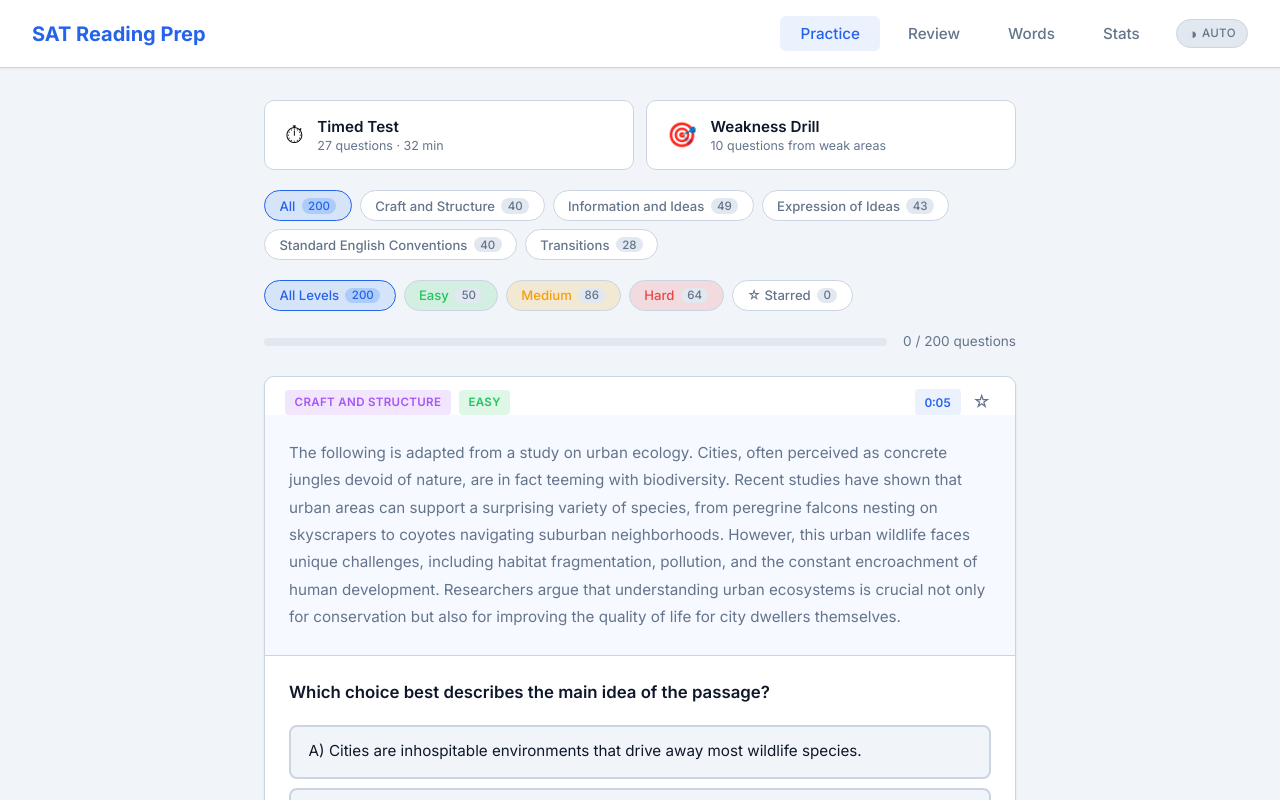
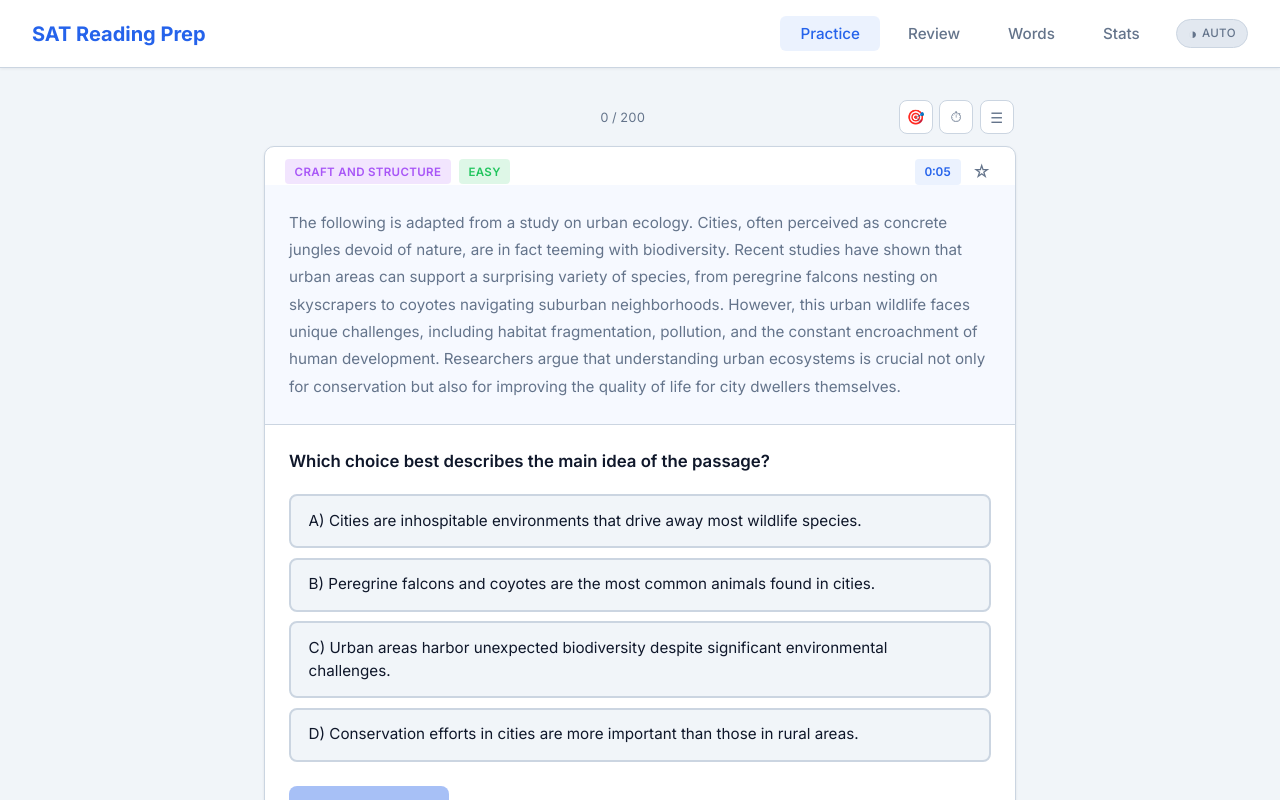
Before and after one commit to Joboyoyo/SATprep, a React (Vite) app: page / in a window 1280 px wide. Shown: the top 800 px of the page. Built offline with nearby package versions, Linux system fonts and the light colour scheme.

Commit message:
Revamp practice page: clean arena layout, filters behind toggle

```diff
--- a/src/App.css
+++ b/src/App.css
@@ -908,6 +908,90 @@ body {
   }
 }
 
+/* Arena Mode */
+.arena {
+  max-width: 800px;
+  margin: 0 auto;
+}
+
+.arena-hud {
+  display: flex;
+  justify-content: space-between;
+  align-items: center;
+  margin-bottom: 0.75rem;
+  padding: 0 0.15rem;
+}
+
+.arena-hud-left,
+.arena-hud-right {
+  display: flex;
+  gap: 0.4rem;
+  align-items: center;
+  min-width: 80px;
+}
+
+.arena-hud-left {
+  justify-content: flex-start;
+}
+
+.arena-hud-right {
+  justify-content: flex-end;
+}
+
+.arena-hud-center {
+  text-align: center;
+}
+
+.arena-count {
+  font-size: 0.8rem;
+  color: var(--text-muted);
+  font-variant-numeric: tabular-nums;
+}
+
+.arena-btn {
+  background: var(--bg-card);
+  border: 1px solid var(--border);
+  color: var(--text-muted);
+  width: 34px;
+  height: 34px;
+  border-radius: 8px;
+  font-size: 0.9rem;
+  cursor: pointer;
+  display: flex;
+  align-items: center;
+  justify-content: center;
+  transition: all 0.15s;
+  font-family: inherit;
+}
+
+.arena-btn:hover {
+  color: var(--text);
+  border-color: var(--primary);
+}
+
+.arena-btn-active {
+  background: rgba(59, 130, 246, 0.1);
+  border-color: var(--primary);
+  color: var(--primary);
+}
+
+.arena-filters {
+  background: var(--bg-card);
+  border: 1px solid var(--border);
+  border-radius: var(--radius);
+  padding: 0.85rem;
+  margin-bottom: 0.85rem;
+  display: flex;
+  flex-direction: column;
+  gap: 0.6rem;
+  animation: slideDown 0.15s ease-out;
+}
+
+@keyframes slideDown {
+  from { opacity: 0; transform: translateY(-8px); }
+  to { opacity: 1; transform: translateY(0); }
+}
+
 /* Previous Question */
 .btn-prev {
   background: transparent;
--- a/src/App.jsx
+++ b/src/App.jsx
@@ -1,7 +1,6 @@
 import { useState, useCallback, useMemo, useEffect, useRef } from 'react'
 import Navbar from './components/Navbar'
 import QuestionCard from './components/QuestionCard'
-import ProgressBar from './components/ProgressBar'
 import ReviewQueue from './components/ReviewQueue'
 import questions from './data/questions'
 import StatsPanel from './components/StatsPanel'
@@ -82,6 +81,7 @@ export default function App() {
   const [reviewingPrev, setReviewingPrev] = useState(null)
   const [starredOnly, setStarredOnly] = useState(false)
   const [starredIds, setStarredIds] = useState(() => getStarred())
+  const [showFilters, setShowFilters] = useState(false)
 
   // Session state
   const [sessionMode, setSessionMode] = useState('free') // 'free' | 'weakness' | 'timed'
@@ -288,7 +288,6 @@ export default function App() {
                     Exit
                   </button>
                 </div>
-                <ProgressBar current={sessionIndex} total={sessionQueue.length} />
                 {currentQuestion && (
                   <QuestionCard
                     key={key}
@@ -300,24 +299,36 @@ export default function App() {
                 )}
               </div>
             ) : (
-              <>
-                <div className="session-modes">
-                  <button className="session-mode-btn session-mode-timed" onClick={startTimed}>
-                    <span className="session-mode-icon">⏱</span>
-                    <span className="session-mode-label">
-                      <strong>Timed Test</strong>
-                      <small>{TIMED_TEST_COUNT} questions · 32 min</small>
-                    </span>
+              <div className="arena">
+                {/* Minimal HUD */}
+                <div className="arena-hud">
+                  <div className="arena-hud-left">
+                    {lastAnsweredQuestion && !reviewingPrev && (
+                      <button className="arena-btn" onClick={handlePrevious} title="Previous question">
+                        ←
                       </button>
-                  <button className="session-mode-btn session-mode-weakness" onClick={startWeakness}>
-                    <span className="session-mode-icon">🎯</span>
-                    <span className="session-mode-label">
-                      <strong>Weakness Drill</strong>
-                      <small>{WEAKNESS_COUNT} questions from weak areas</small>
-                    </span>
+                    )}
+                    {reviewingPrev && (
+                      <button className="arena-btn" onClick={handleBackToCurrent}>
+                        Back
+                      </button>
+                    )}
+                  </div>
+                  <div className="arena-hud-center">
+                    <span className="arena-count">{answeredInCategory} / {filtered.length}</span>
+                  </div>
+                  <div className="arena-hud-right">
+                    <button className="arena-btn" onClick={startWeakness} title="Weakness Drill">🎯</button>
+                    <button className="arena-btn" onClick={startTimed} title="Timed Test">⏱</button>
+                    <button className={`arena-btn ${showFilters ? 'arena-btn-active' : ''}`} onClick={() => setShowFilters(f => !f)} title="Filters">
+                      ☰
                     </button>
                   </div>
+                </div>
 
+                {/* Collapsible filter drawer */}
+                {showFilters && (
+                  <div className="arena-filters">
                     <div className="category-filters">
                       {CATEGORIES.map(cat => (
                         <button
@@ -351,23 +362,19 @@ export default function App() {
                           setStarredIds(getStarred())
                           setStarredOnly(s => !s)
                         }}
-                    title="Show only starred questions"
                       >
                         {starredOnly ? '★' : '☆'} Starred
                         <span className="chip-count">{starredIds.length}</span>
                       </button>
                     </div>
-
-                <ProgressBar current={answeredInCategory} total={filtered.length} />
-
-                {reviewingPrev ? (
-                  <div className="prev-review">
-                    <div className="prev-review-header">
-                      <span className="prev-review-label">Reviewing previous question</span>
-                      <button className="btn-secondary" onClick={handleBackToCurrent}>
-                        Back to Current
+                    <button className="btn-primary" onClick={handleReset} style={{ fontSize: '0.78rem', padding: '0.4rem 0.8rem' }}>
+                      Reset Progress
                     </button>
                   </div>
+                )}
+
+                {/* The arena — just the question */}
+                {reviewingPrev ? (
                   <QuestionCard
                     key={'prev-' + reviewingPrev.id}
                     question={reviewingPrev}
@@ -375,28 +382,16 @@ export default function App() {
                     onNext={handleBackToCurrent}
                     reviewOnly
                   />
-                  </div>
                 ) : isComplete ? (
                   <div className="complete-state">
                     <h2>All done!</h2>
-                    <p>You've completed all {filtered.length} {category === 'All' ? '' : category + ' '}questions.</p>
-                    <p>Check your Review queue for any missed questions.</p>
-                    {lastAnsweredQuestion && (
-                      <button className="btn-secondary" onClick={handlePrevious} style={{ marginTop: '0.75rem' }}>
-                        Review Previous Question
-                      </button>
-                    )}
-                    <button className="btn-primary" onClick={handleReset} style={{ marginTop: '0.75rem' }}>
+                    <p>You've completed all {filtered.length} questions in this set.</p>
+                    <p>Try a different filter, or reset progress to replay.</p>
+                    <button className="btn-primary" onClick={handleReset} style={{ marginTop: '1rem' }}>
                       Start Over
                     </button>
                   </div>
                 ) : (
-                  <>
-                    {lastAnsweredQuestion && (
-                      <button className="btn-prev" onClick={handlePrevious}>
-                        ← Previous Question
-                      </button>
-                    )}
                   <QuestionCard
                     key={key}
                     question={currentQuestion}
@@ -404,9 +399,8 @@ export default function App() {
                     onNext={handleNext}
                     onStarChange={() => setStarredIds(getStarred())}
                   />
-                  </>
                 )}
-              </>
+              </div>
             )}
           </>
         ) : view === 'review' ? (
```
Lines whose indentation alone changed are shown as unchanged.
